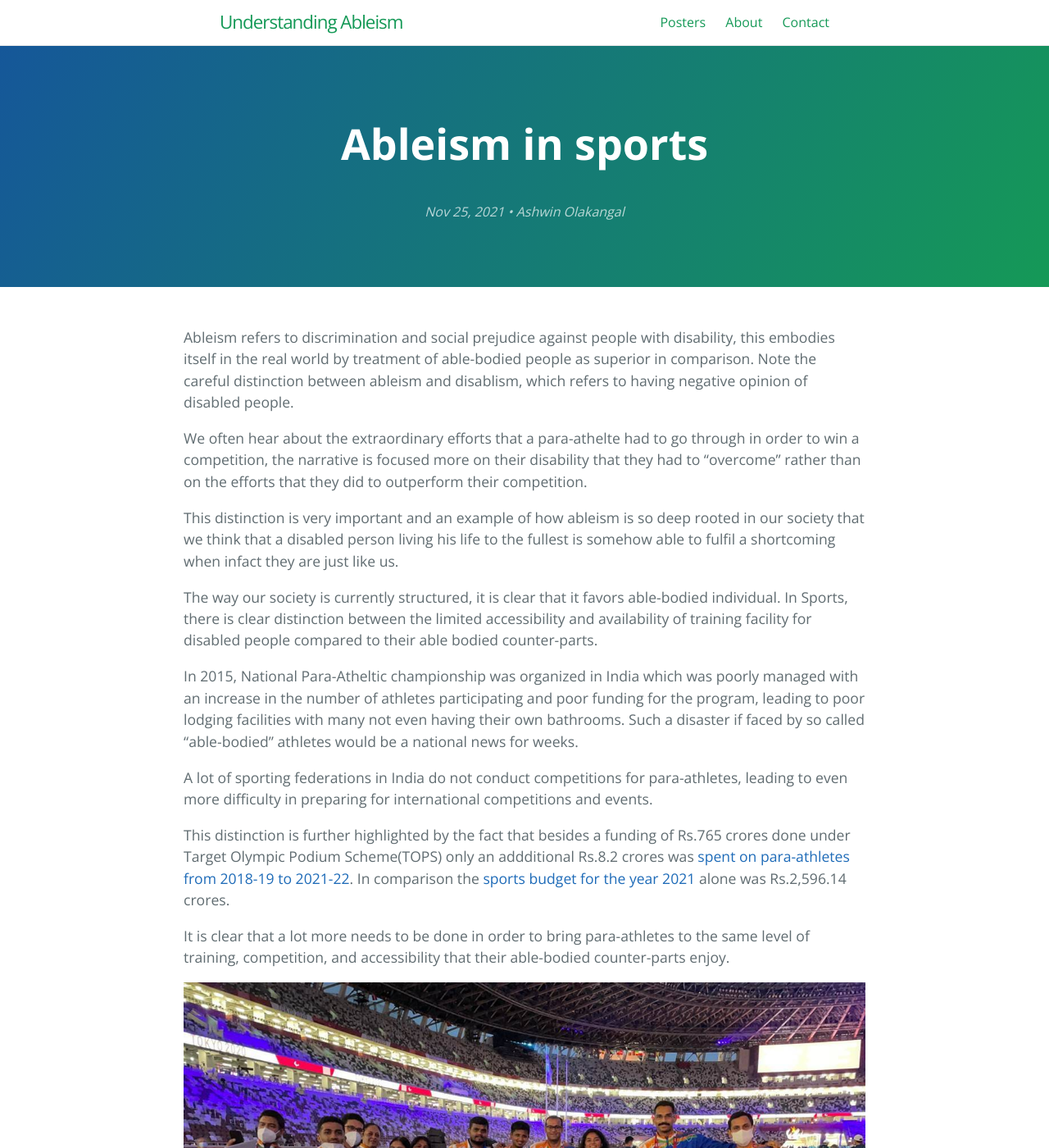
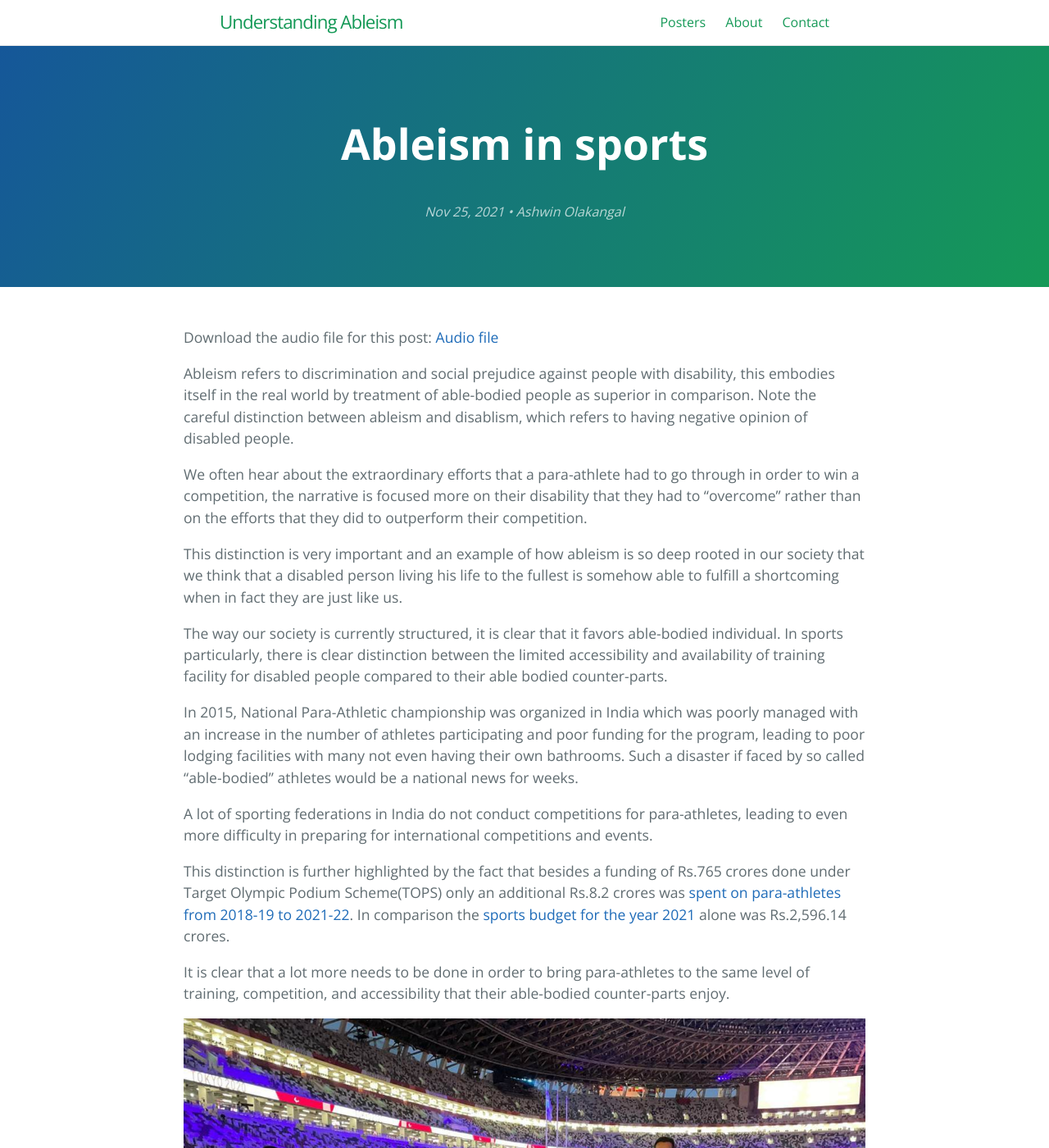
Before and after one commit to Group-8-itd/Group-8-itd.github.io, a Jekyll site: the page built from _posts/2021-11-25-Ableismin-sports.md, in a window 1280 px wide and 1400 px high. Shown: the whole window at 82% size. Built offline with Jekyll 4.4.1, drawn with Linux system fonts in a browser that asks for light colours.

Commit message:
updated the posts

```diff
--- a/_posts/2021-11-25-Ableismin-sports.md
+++ b/_posts/2021-11-25-Ableismin-sports.md
@@ -6,25 +6,27 @@
 author: "Ashwin Olakangal"
 ---
 
+Download the audio file for this post: [Audio file](assets/audio/ableism-in-sports.mp3)
+
 Ableism refers to discrimination and social prejudice against people with disability, this embodies itself in the real world by treatment of able-bodied people as superior in comparison.  Note the careful distinction between ableism and disablism, which refers to having negative opinion of disabled people.
 
-We often hear about the extraordinary efforts that a para-athelte had to go through in order to win a competition, the narrative is focused more on their disability that they had to "overcome" rather than on the efforts that they did to outperform their competition.
+We often hear about the extraordinary efforts that a para-athlete had to go through in order to win a competition, the narrative is focused more on their disability that they had to "overcome" rather than on the efforts that they did to outperform their competition.
 
 This distinction is very important and an example of how ableism is so deep rooted in our society that we think that a disabled person living his
-life to the fullest is somehow able to fulfil a shortcoming when infact they are just like us.
+life to the fullest is somehow able to fulfill a shortcoming when in fact they are just like us.
 
-The way our society is currently structured, it is clear that it favors able-bodied individual. In Sports, there is clear distinction between the limited accessibility and availability of training facility for disabled people compared to their able bodied counter-parts.
+The way our society is currently structured, it is clear that it favors able-bodied individual. In sports particularly, there is clear distinction between the limited accessibility and availability of training facility for disabled people compared to their able bodied counter-parts.
 
-In 2015, National Para-Atheltic championship was organized in India which was poorly managed with an increase in the number of athletes participating and poor funding for the program, leading to poor lodging facilities with many not even having their own bathrooms. Such a disaster if faced by so called "able-bodied" athletes would be a national news for weeks.
+In 2015, National Para-Athletic championship was organized in India which was poorly managed with an increase in the number of athletes participating and poor funding for the program, leading to poor lodging facilities with many not even having their own bathrooms. Such a disaster if faced by so called "able-bodied" athletes would be a national news for weeks.
 
 A lot of sporting federations in India do not conduct competitions for para-athletes, leading to even more difficulty in preparing for international competitions and events.
 
-This distinction is further highlighted by the fact that besides a funding of Rs.765 crores done under Target Olympic Podium Scheme(TOPS) only an addditional Rs.8.2 crores was [spent on para-athletes from 2018-19 to 2021-22](https://indianexpress.com/article/sports/sport-others/behind-paralympics-glitter-govt-push-pvt-effort-better-training-7491000/). In comparison the [sports budget for the year 2021](https://www.indiatoday.in/sports/other-sports/story/government-slashes-2021-22-sports-budget-by-rs-230-78-crore-khelo-india-sees-biggest-reduction-1764898-2021-02-01) alone was Rs.2,596.14 crores.
+This distinction is further highlighted by the fact that besides a funding of Rs.765 crores done under Target Olympic Podium Scheme(TOPS) only an additional Rs.8.2 crores was [spent on para-athletes from 2018-19 to 2021-22](https://indianexpress.com/article/sports/sport-others/behind-paralympics-glitter-govt-push-pvt-effort-better-training-7491000/). In comparison the [sports budget for the year 2021](https://www.indiatoday.in/sports/other-sports/story/government-slashes-2021-22-sports-budget-by-rs-230-78-crore-khelo-india-sees-biggest-reduction-1764898-2021-02-01) alone was Rs.2,596.14 crores.
 
 It is clear that a lot more needs to be done in order to bring para-athletes to the same level of training, competition, and accessibility that
 their able-bodied counter-parts enjoy.
 
-![r-word]( /assets/images/Paralympics.jpg)
+![paralympics]( /assets/images/Paralympics.jpg)
 
 [image source](https://indianexpress.com/article/sports/sport-others/meet-indias-19-tokyo-paralympics-medallists-7491756/)
 
```
Also changed, not shown: 10 other files.
